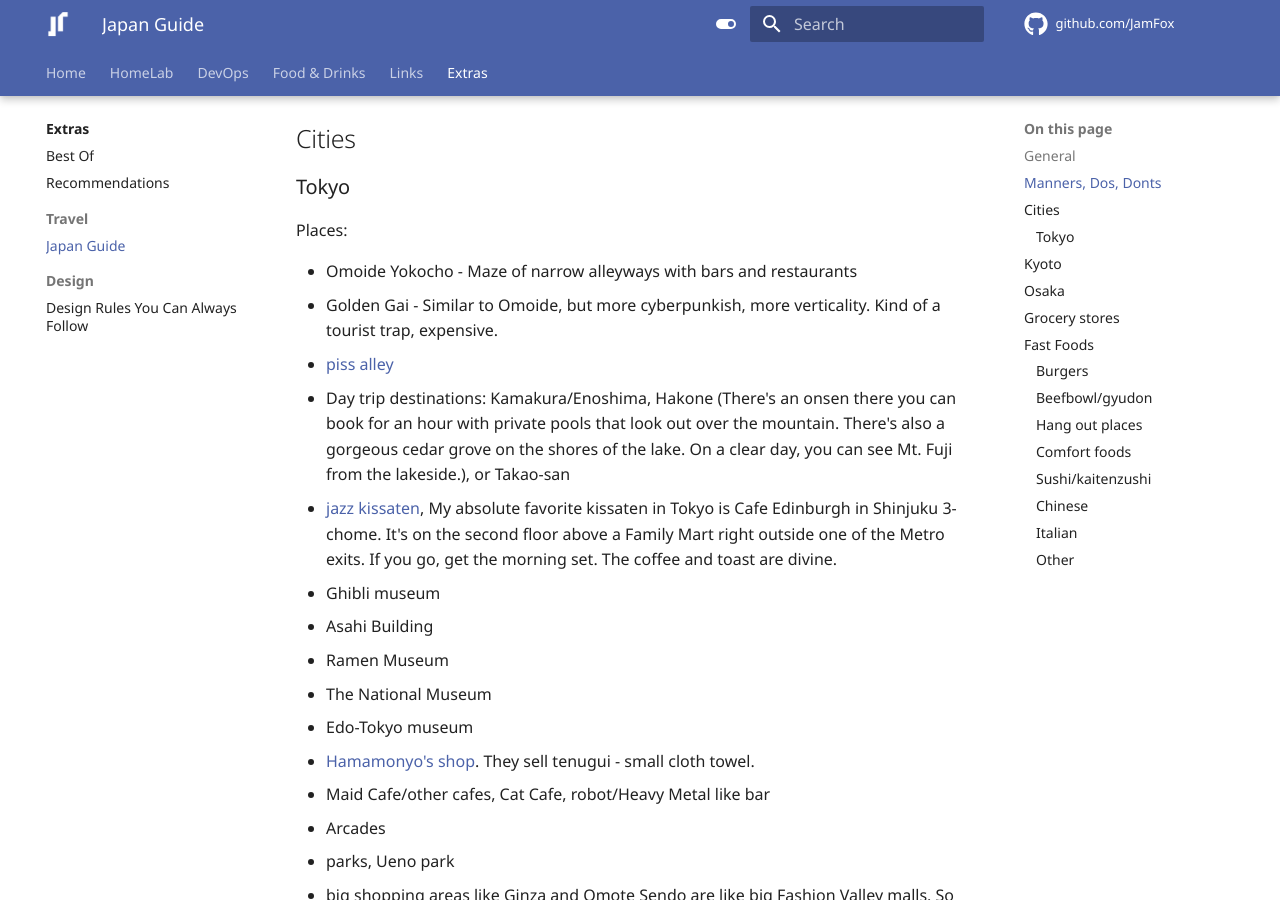
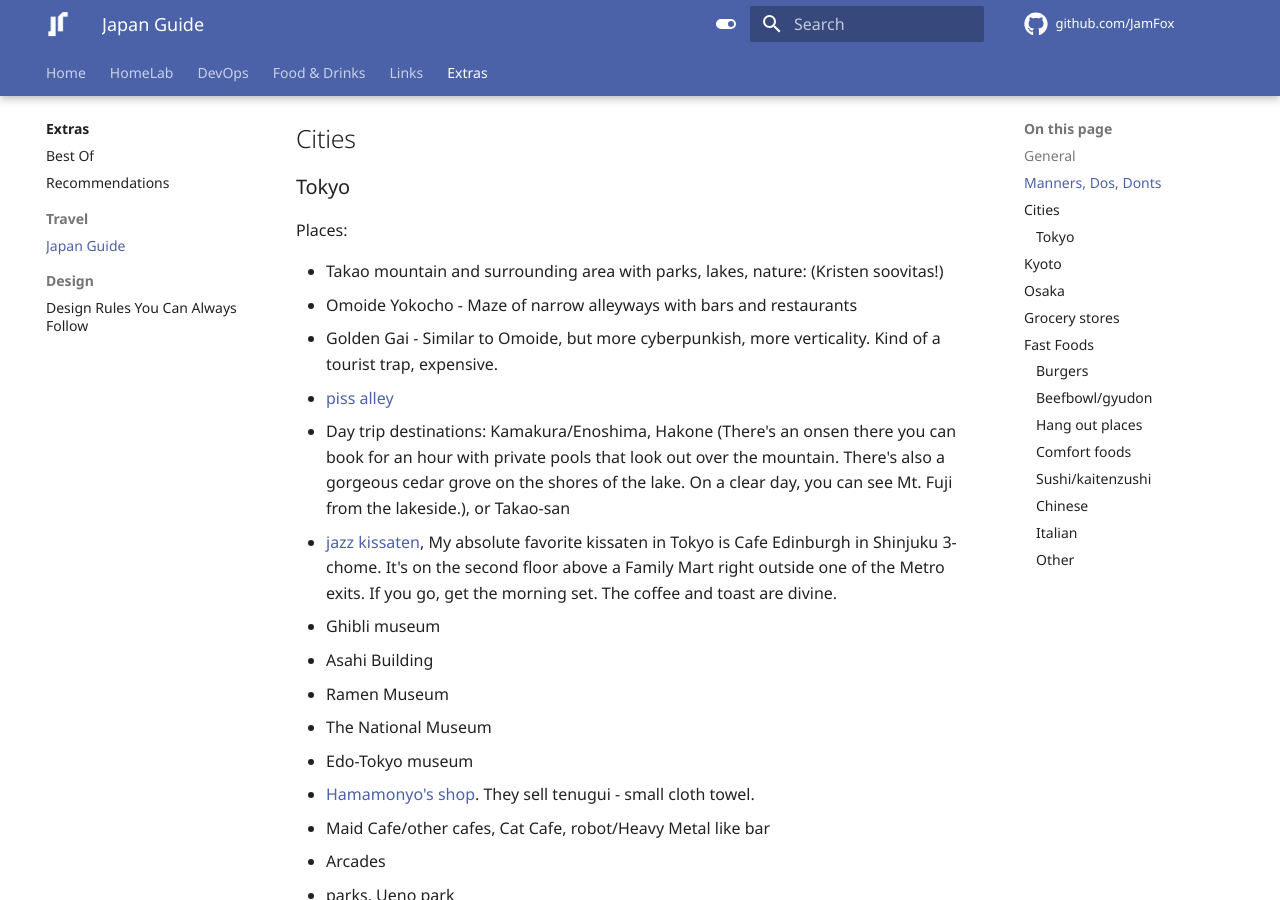
Before and after one commit to JamFox/docs.jamfox.dev, an MkDocs documentation site: the page built from docs/content/travel/japan-guide.md, in a window 1280 px wide and 900 px high, scrolled down 1340 px. Built offline with MkDocs 1.6.1 and Material for MkDocs 9.7.7, drawn with Linux system fonts in a browser that asks for light colours; comment, search, counter and statistics services are not loaded.

Commit message:
add mt suggestion

```diff
--- a/docs/content/travel/japan-guide.md
+++ b/docs/content/travel/japan-guide.md
@@ -42,6 +42,7 @@ General places:
 
 Places:
 
+- Takao mountain and surrounding area with parks, lakes, nature: (Kristen soovitas!)
 - Omoide Yokocho - Maze of narrow alleyways with bars and restaurants
 - Golden Gai - Similar to Omoide, but more cyberpunkish, more verticality. Kind of a tourist trap, expensive.
 - [piss alley](https://theculturetrip.com/asia/japan/articles/a-guide-to-tokyos-piss-alley)
```
